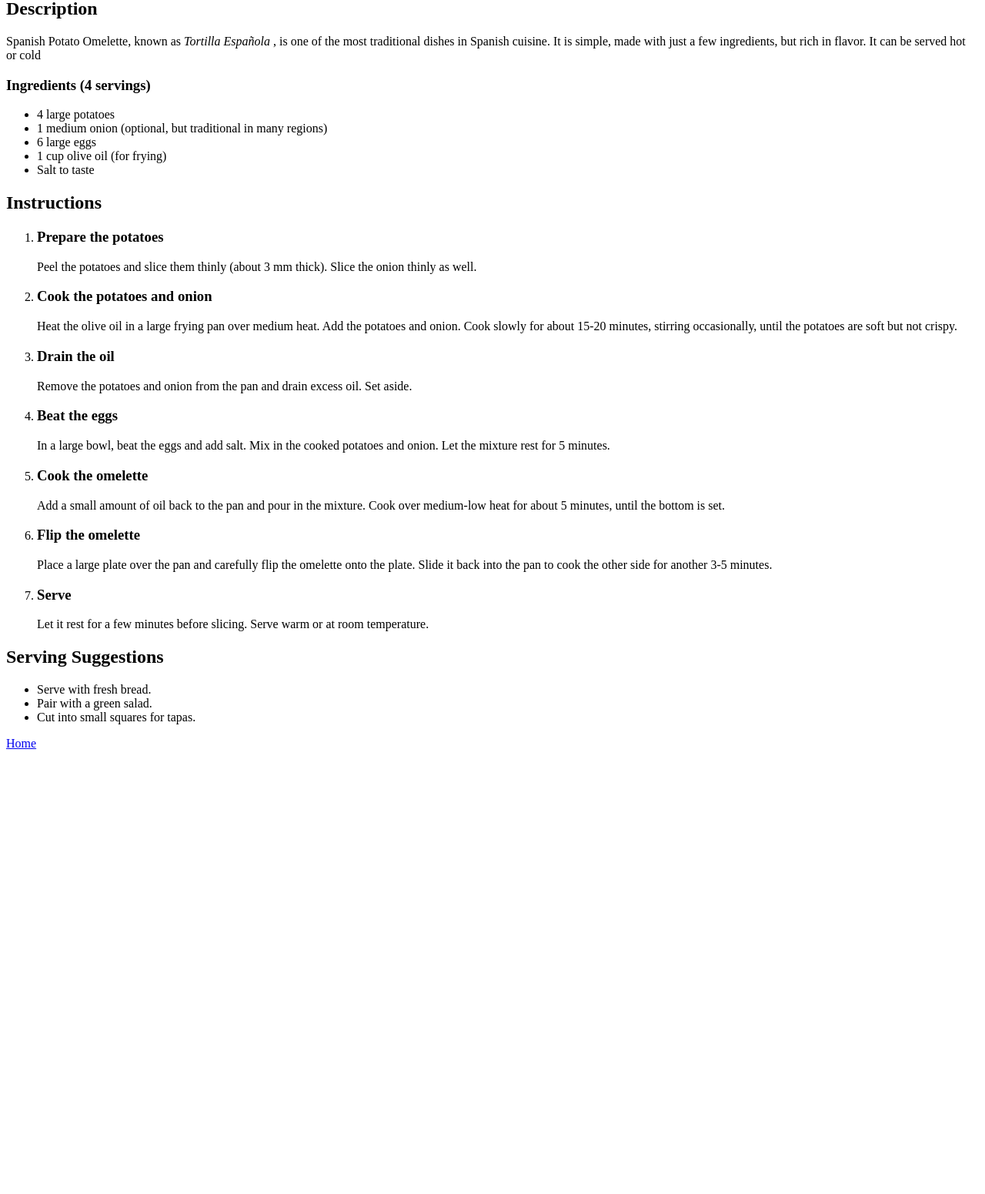
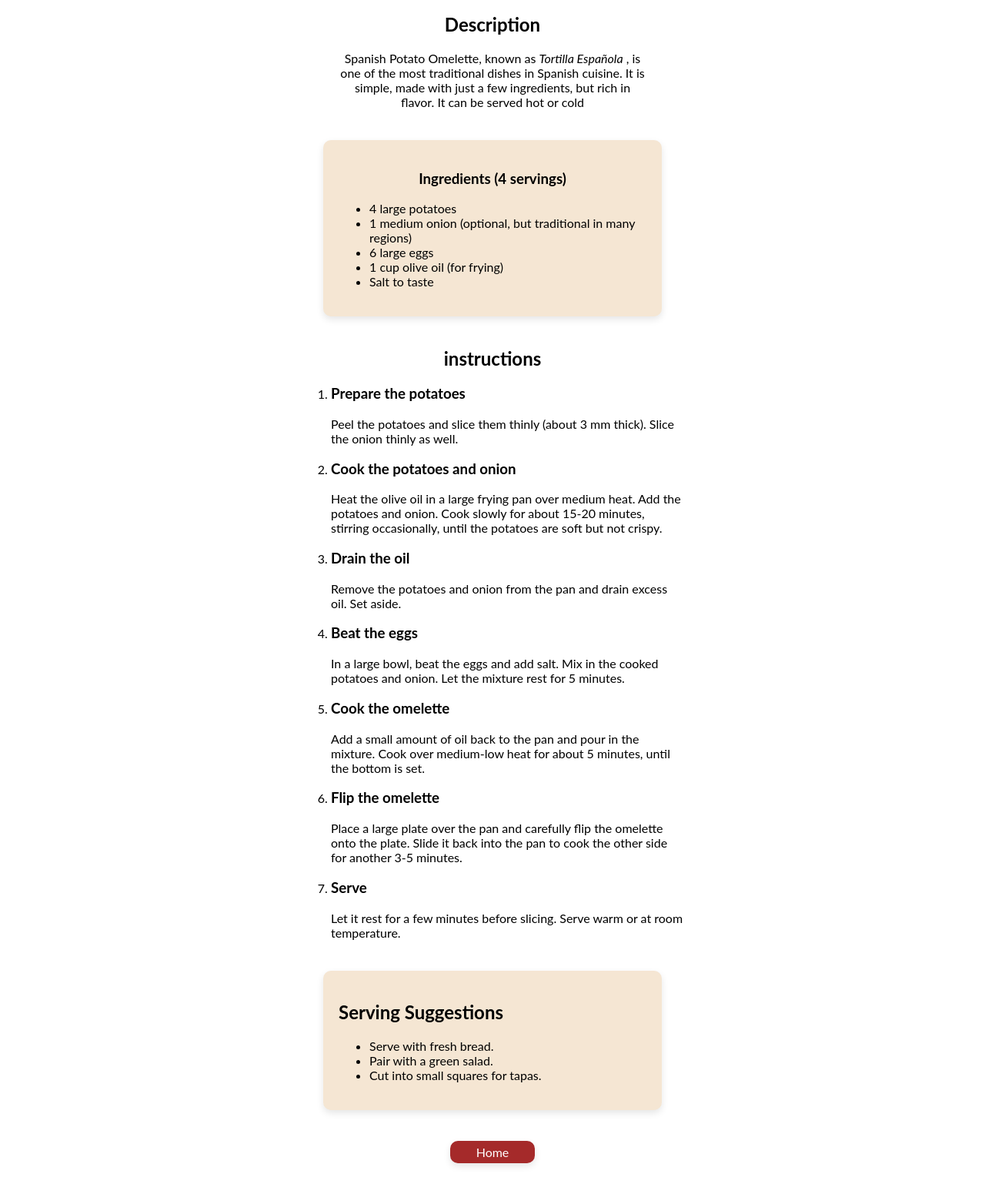
Before and after one commit to EL-CUCAS/odin-recipes, a plain HTML site: page recipes/potato_omelette.html in a window 1280 px wide. Shown: the part 272-1823 px from the top of the page at 77% size. Before the commit the page ends 1255 px from the top, so only its background shows below. Drawn offline with Linux system fonts and the light colour scheme.

Commit message:
Stylized potato_omelette.html

```diff
--- a/recipes/potato_omelette.html
+++ b/recipes/potato_omelette.html
@@ -3,27 +3,38 @@
 <head>
     <meta charset="UTF-8">
     <title>Spanish potato omelette</title>
+    <link rel="stylesheet" href="../stylesheet.css">
 </head>
 <body>
+
+    <!-- title -->
+
+    <h1>Spanish potato omelette</h1>
 
     <!-- recipe image -->
 
     <p><img src= "../recipe_images/Potato_Omelette2.jpg" alt=" Image of a potato omelette " height="170" width="200" ></p>
 
-    <!-- title & description -->
+    <!--description -->
 
-    <h1>Spanish potato omelette</h1>
+
+    <div class = "descriptions">
 
         <h2>Description</h2>
 
-    Spanish Potato Omelette, known as <em>Tortilla Española</em> , is one of the most traditional dishes in Spanish
+        <p></p>Spanish Potato Omelette, known as <em>Tortilla Española</em> , is one of the most traditional dishes in Spanish
         cuisine. It is simple, made with just a few ingredients, but rich in flavor. It can be served hot or cold
 
-    <p><h3>Ingredients (4 servings)</h3></p>
+    </div>
+
+    <div class = "ingredients"><p>
+
+        <div class = "titles"><h3>Ingredients (4 servings)</h3></p></div>
 
         <!-- Unordered list  -->
 
         <ul>
+
          <li>4 large potatoes</li>
 
             <li>1 medium onion (optional, but traditional in many regions)</l>
@@ -33,9 +44,14 @@
             <li>1 cup olive oil (for frying)</li>
 
             <li>Salt to taste</li>
+
         </ul>
+    </div>
 
-    <h2>Instructions</h2>
+
+    <div class = "instructions">
+
+        <div class = "titles"><h2>instructions</h2></div>
 
         <!-- Ordered list  -->
 
@@ -70,6 +86,14 @@
 
          </ol>
 
+     </div>
+
+
+
+
+
+        <div class = "serving-suggestions">
+
             <h2>Serving Suggestions</h2>
 
             <!-- Unordered list  -->
@@ -83,9 +107,11 @@
 
             </ul>
 
+        </div>
+
         <!-- go back -->
 
-    <a href="../index.html">Home</a>
+    <div class = "link-container"><a href="../index.html" style="color: white; ">Home</a></div>
 
 </body>
 </html>
--- a/stylesheet.css
+++ b/stylesheet.css
@@ -7,6 +7,7 @@ body{
 
 *{
       font-family: 'Lato', sans-serif;
+
 }
 
 /* define h1 and footer elements style */
@@ -28,6 +29,8 @@ h1, .footer{
     text-align: center;
     margin: 20px auto;
     border: 5px solid #291b14;
+    border-radius: 10px;
+    box-shadow: 0 4px 10px rgba(0,0,0,0.1);
 
 
 }
@@ -48,4 +51,57 @@ a {
 
 img{
     border: 2.5px solid brown ;
+    width: fit-content;
+    display: block;
+    margin: auto;
 }
+
+.descriptions{
+    text-align: center;
+    width: 400px;
+    word-wrap: break-word;
+    margin: auto;
+}
+
+.ingredients{
+    background-color: #F5E6D3;
+    width: 400px;
+    margin: 40px auto;
+    padding: 20px;
+    border-radius: 10px;
+    box-shadow: 0 4px 10px rgba(0,0,0,0.1);
+}
+
+.instructions{
+
+
+    width: fit-content;
+    max-width: 500px;
+    margin: 40px auto;
+    text-align: left;
+    overflow-wrap: break-word;
+
+}
+
+.titles{
+    text-align: center;
+}
+
+.serving-suggestions{
+    background-color: #F5E6D3;
+    width: 400px;
+    margin: 40px auto;
+    padding: 20px;
+    border-radius: 10px;
+    box-shadow: 0 4px 10px rgba(0,0,0,0.1);
+}
+
+.link-container{
+    text-align: center;
+    background-color: brown;
+    margin: 40px auto;
+    padding: 5px;
+    width: 100px;
+    border-radius: 10px;
+    box-shadow: 0 4px 10px rgba(0,0,0,0.1);
+}
```
Also changed, not shown: index.html (+1 -1 lines). Lines whose indentation alone changed are shown as unchanged.
